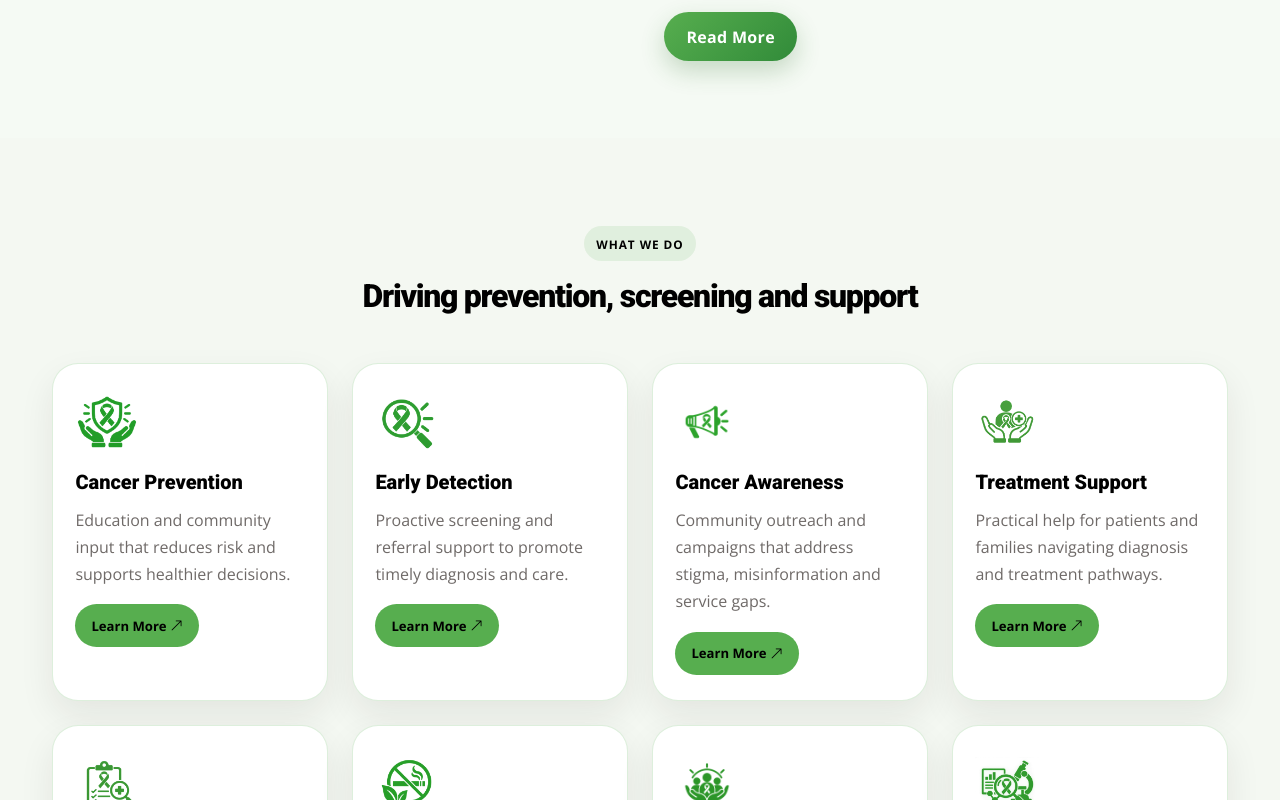
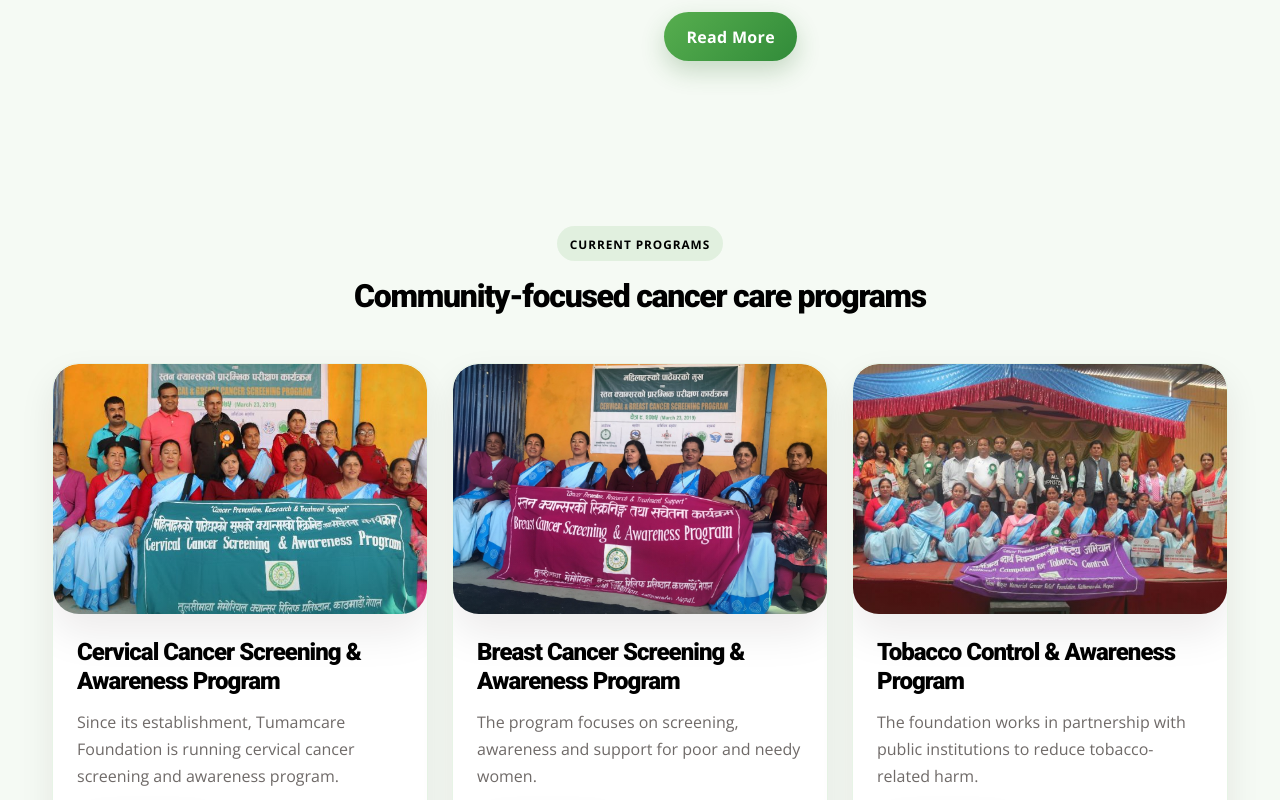
Before and after one commit to Raja72527252/cancer, a Vue app: page / in a window 1280 px wide. Shown: the part 1660-2460 px from the top of the page. Built offline with nearby package versions, Linux system fonts and the light colour scheme.

Commit message:
Simplify homepage and footer links
Remove the homepage What We Do, Resources, and Get Involved sections, and remove the footer Official Website and Contact Foundation links.\n\nCo-authored-by: Copilot <223556219+Copilot@users.noreply.github.com>

```diff
--- a/src/components/AppFooter.vue
+++ b/src/components/AppFooter.vue
@@ -56,8 +56,6 @@ const programLinks = [
       <div class="container d-flex justify-content-between align-items-center flex-wrap gap-3">
         <span>Copyright © 2026 TUMAMCARE FOUNDATION</span>
         <div class="footer-links d-flex align-items-center gap-3 flex-wrap">
-          <router-link to="/contact">Contact Foundation</router-link>
-          <a href="https://www.tumamcarefoundation.org.np/" target="_blank" rel="noopener">Official Website</a>
           <span class="digital-partner">
             Digital Partner -
             <a href="https://infiniteitsolutionsnepal.com/" target="_blank" rel="noopener">
--- a/src/pages/HomePage.vue
+++ b/src/pages/HomePage.vue
@@ -1,8 +1,7 @@
 <script setup>
 import { ref, onMounted, onBeforeUnmount } from 'vue'
-import { homeServices, programCards, whatWeDoCards, resourceCards, galleryVideos, teamGroups } from '../data/siteData'
+import { homeServices, programCards, galleryVideos, teamGroups } from '../data/siteData'
 import ProgramCard from '../components/ProgramCard.vue'
-import ResourceCard from '../components/ResourceCard.vue'
 import TeamCard from '../components/TeamCard.vue'
 
 const teamPreview = teamGroups.flatMap(group => group.members.slice(0, 3)).slice(0, 6)
@@ -131,30 +130,6 @@ onBeforeUnmount(() => {
               </div>
             </div>
             <router-link class="site-btn" to="/about">Read More</router-link>
-          </div>
-        </div>
-      </div>
-    </section>
-
-    <section class="section soft-bg reveal-section">
-      <div class="container">
-        <div class="text-center mb-5">
-          <span class="section-kicker">What we do</span>
-          <h2 class="section-title">Driving prevention, screening and support</h2>
-        </div>
-
-        <div class="row g-4">
-          <div v-for="item in whatWeDoCards" :key="item.title" class="col-md-6 col-xl-3">
-            <div class="service-card surface-card h-100">
-              <div class="service-icon service-image-icon">
-                <img :src="item.image" :alt="`${item.title} icon`" />
-              </div>
-              <h3>{{ item.title }}</h3>
-              <p>{{ item.description }}</p>
-              <router-link class="service-link" :to="`/what-we-do/${item.title.toLowerCase().replaceAll(' ', '-')}`">
-                Learn More <i class="bi bi-arrow-up-right"></i>
-              </router-link>
-            </div>
           </div>
         </div>
       </div>
@@ -290,40 +265,6 @@ onBeforeUnmount(() => {
         </div>
         <div class="text-center mt-5">
           <router-link class="site-btn" to="/our-team">Meet Our Team</router-link>
-        </div>
-      </div>
-    </section>
-
-    <section class="section soft-bg">
-      <div class="container">
-        <div class="d-flex justify-content-between align-items-end flex-wrap gap-3 mb-4">
-          <div>
-            <span class="section-kicker">Resources</span>
-            <h2 class="section-title mb-0">Awareness and educational materials</h2>
-          </div>
-          <router-link class="site-btn" to="/resources">View All Resources</router-link>
-        </div>
-
-        <div class="row g-4">
-          <div v-for="item in resourceCards.slice(0, 6)" :key="item.title" class="col-md-6 col-xl-4">
-            <ResourceCard :item="item" />
-          </div>
-        </div>
-      </div>
-    </section>
-
-    <section class="section contact-band reveal-section">
-      <div class="container">
-        <div class="cta-panel surface-card">
-          <div class="row align-items-center g-4">
-            <div class="col-lg-8">
-              <span class="section-kicker">Get involved</span>
-              <h2 class="section-title mb-0">Support the foundation’s work to create healthier communities</h2>
-            </div>
-            <div class="col-lg-4 text-lg-end">
-              <router-link class="site-btn" to="/contact">Contact Foundation</router-link>
-            </div>
-          </div>
         </div>
       </div>
     </section>
```
